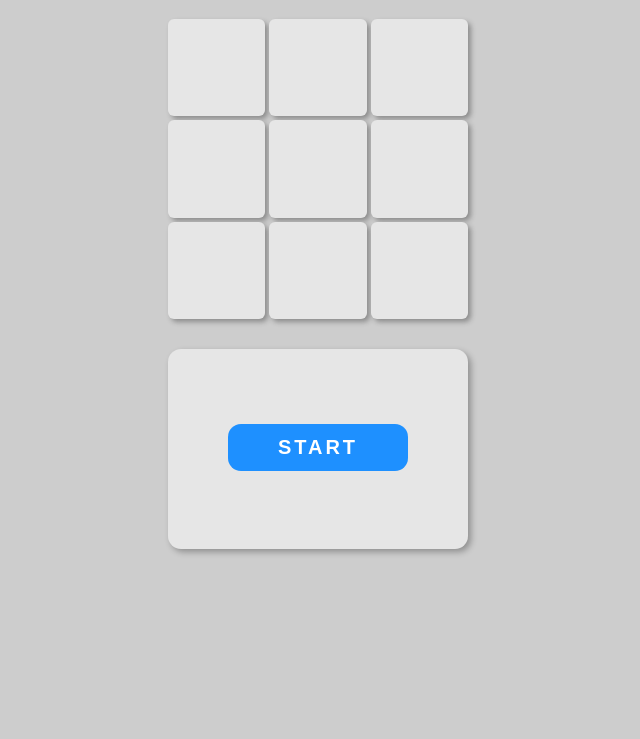
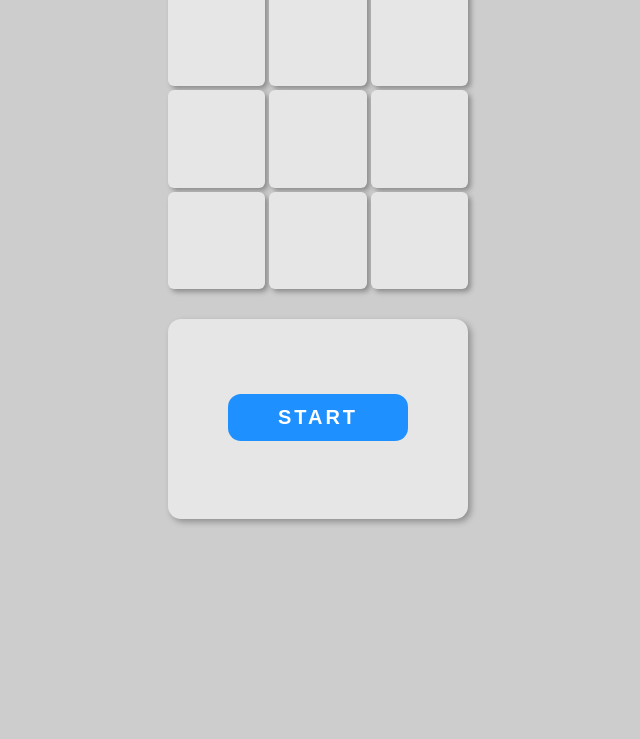
Before and after one commit to brenxm/tictactoe, a plain HTML site: page index.html in a window 1280 px wide. Shown: the part 91-830 px from the top of the page, without its empty margins (322-962 px from the left). After the commit the page ends 800 px from the top, so only its background shows below. Drawn offline with Linux system fonts and the light colour scheme.

Commit message:
remove body margin

```diff
--- a/styles.scss
+++ b/styles.scss
@@ -10,10 +10,10 @@ body {
     display: flex;
     flex-direction: column;
     align-items: center;
-    margin: 30px 0 0 0;
     height: 100vh;
+    background-color: #cdcdcd;
     gap: 30px;
-    background-color: #cdcdcd;
+    margin: 0;
 }
 
 .title-container {
```
Also changed, not shown: styles.css.
